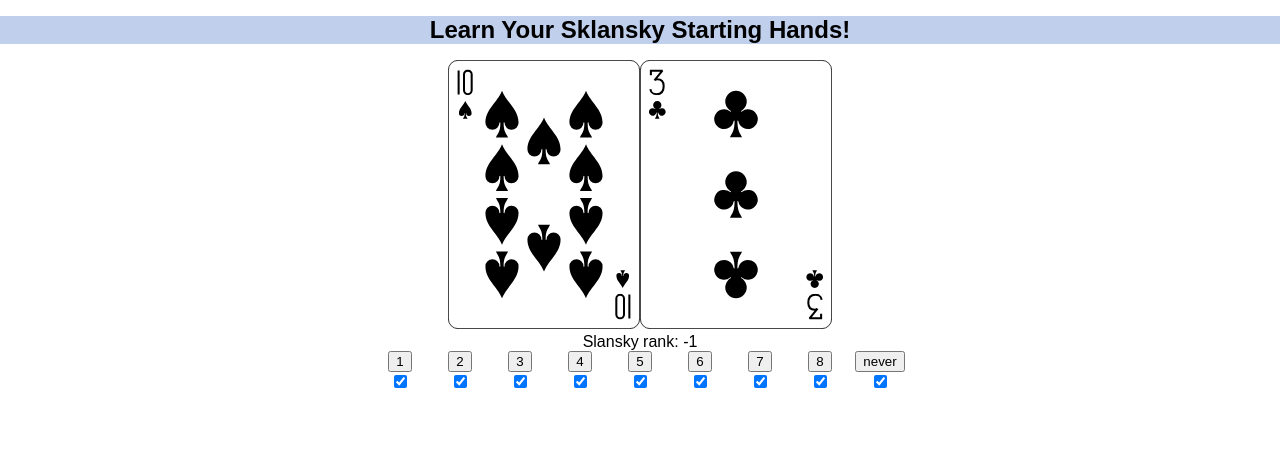
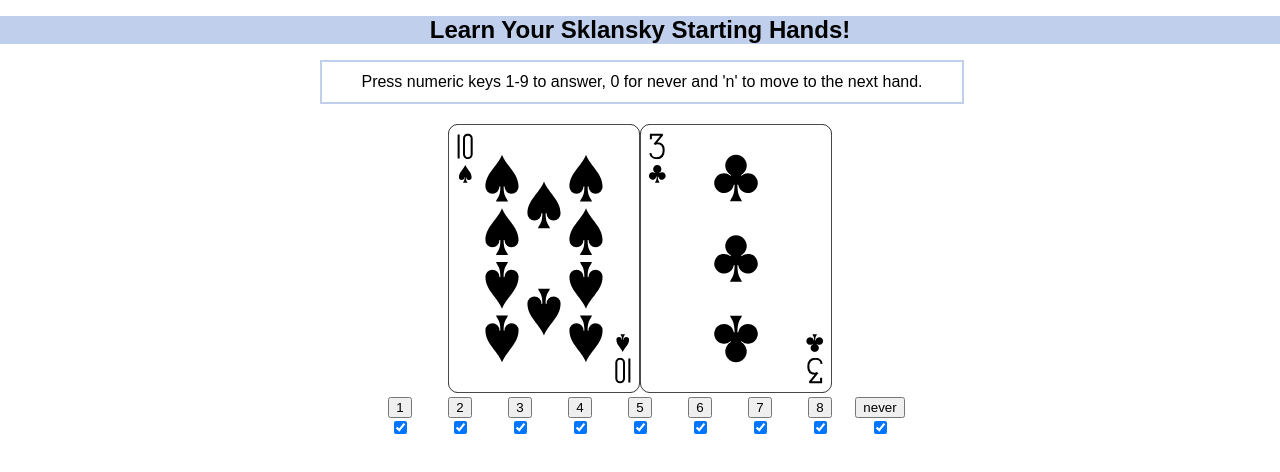
Before and after one commit to tshprecher/sklansky, a React (Create React App) app: page / in a window 1280 px wide. Shown: the top 472 px of the page. Built offline with nearby package versions, Linux system fonts and the light colour scheme.

Commit message:
add instructions for most basic working version

```diff
--- a/src/App.css
+++ b/src/App.css
@@ -13,24 +13,31 @@
   background-color: #BFCFEC;
 }
 
+.App-instructions {
+  border-style: solid;
+  border-width: 2px;
+  border-color: #BFCFEC;
+  width: 50%;
+  height: 40px;
+  line-height: 40px;
+  margin-left: 25%;
+  margin-bottom: 20px;
+}
+
 .App-card {
   width: 15%;
   height: 15%;
 }
 
 .App-message {
-  line-height: 40px;
-  height: 40px;
-  width: 20%;
-  margin-left: 40%;
   visibility: hidden;
 }
 
 .App-message-correct {
   line-height: 40px;
   height: 40px;
-  width: 20%;
-  margin-left: 40%;
+  width: 30%;
+  margin-left: 35%;
   visibility: visible;
   background-color: #81EF94;
 }
@@ -38,8 +45,8 @@
 .App-message-incorrect {
   line-height: 40px;
   height: 40px;
-  width: 20%;
-  margin-left: 40%;
+  width: 30%;
+  margin-left: 35%;
   visibility: visible;
   background-color: #DF4747;
 }
--- a/src/App.tsx
+++ b/src/App.tsx
@@ -356,17 +356,17 @@
                 <header>
                     <h1 className="App-title">Learn Your Sklansky Starting Hands!</h1>
                 </header>
+                <div className="App-instructions" >
+                    Press numeric keys 1-9 to answer, 0 for never and 'n' to move to the next hand.
+                    </div>
                 <div>
                     <img className="App-card" src={`/svgs/${this.state.card1.toString()}.svg`} />
                     <img className="App-card" src={`/svgs/${this.state.card2.toString()}.svg`} />
                 </div>
-                <div>
-                    Slansky rank: {getSklanskyValue(hand)}
-                </div>
                 <AnswerPanel onClickHandler={this.handleUserInput} onChangeHandler={this.handleSelectChange} selected={this.state.selected} />
                 {this.state.answer !== undefined && (
                     (this.state.answer === getSklanskyValue(hand) && <MessagePanel classSuffix={"correct"} message={"Correct!"} />) ||
-                    (this.state.answer !== getSklanskyValue(hand) && <MessagePanel classSuffix={"incorrect"} message={"Incorrect :("} />))}
+                    (this.state.answer !== getSklanskyValue(hand) && <MessagePanel classSuffix={"incorrect"} message={"Incorrect :(. Correct answer is " + (getSklanskyValue(hand) !== -1 ? getSklanskyValue(hand) : "never") + "."} />))}
             </div>
         );
     }
```
